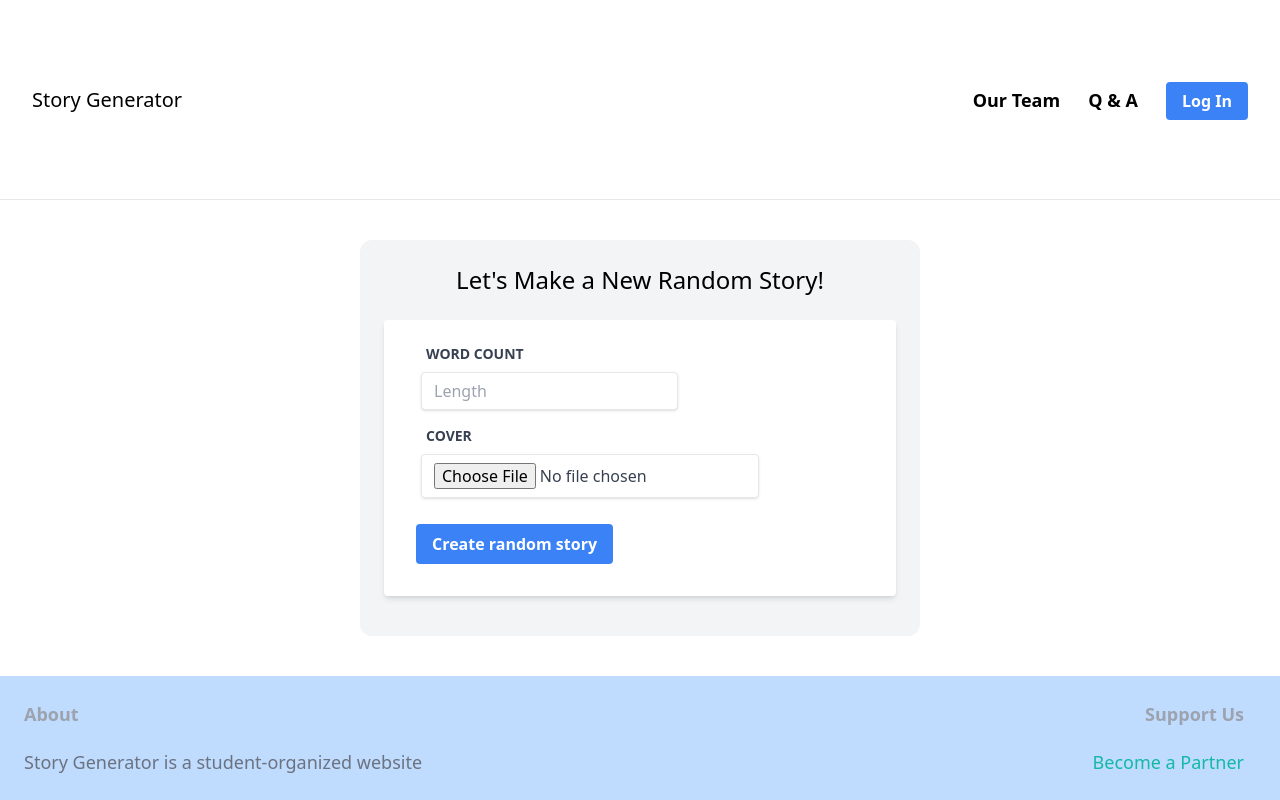
After one commit to jcSmith8/Story-Generator, a Flask app: page /create/random in a window 1280 px wide. The commit adds this page. Run offline with Flask 3, Linux system fonts and the light colour scheme; parts of the project's set-up code (start-up, migrations or seed data) failed here and were passed over; some libraries are stand-ins or nearby versions.

Commit message:
Changed form function

```diff
--- a/app.py
+++ b/app.py
@@ -1,5 +1,5 @@
 from flask import Flask, render_template, request, url_for, redirect
-from story import StoryInfo, random_story, random_init, access_saved_story, removeSpecialCharacters
+from story import StoryInfo, random_story, random_init, access_saved_story, removeSpecialCharacters, story_now
 import sqlite3
 import os
 from flask_sqlalchemy import SQLAlchemy
@@ -57,6 +57,7 @@ class Chapters(db.Model):
 
 @app.route('/')
 def index():
+    print(request.root_url)
     stories_3 = Stories.query.limit(3).all()
     print(stories_3)
     return render_template('index.html', stories = stories_3)
@@ -67,9 +68,13 @@ def contact():
 
 @app.route('/create', methods =["GET", "POST"])
 def create():
+    global story_now
+    print(request.environ)
+    route = request.environ['REQUEST_URI'].split('/')[-1]
+    print(route)
     if request.method == "POST":
         # Create a table for the stories
-        story_new = Stories(
+        story_now = Stories(
             story_name= '',
             place=request.form['place'],
             time_period=request.form['time_period'],
@@ -78,60 +83,77 @@ def create():
             theme=request.form['theme'],
             cover=request.form['cover'] if request.form['cover'] != '' else '',
         )
-        db.session.add(story_new)
+        db.session.add(story_now)
         db.session.commit()
 
-        return render_template('form2.html', story=story_new)
+        return render_template('form2.html', story=story_now)
 
     return render_template('form.html')
 
 @app.route('/create/stage2', methods =["GET", "POST"])
 def create2():
+    global story_now
+    print(request.form)
+    print(request.environ)
+    route = request.environ['HTTP_REFERER'].split('/')[-1]
+    print("POST FROM: ", route)
     if request.method == "POST":
         # Create a table for the stories
-        print(request.form)
 
-        story_new_model = StoryInfo(
-            characters=request.form['characters'],
-            mainchar=request.form['place'],
-            place= request.form['place'],
-            time=request.form['time_period'],
-            wordCount=request.form['word_count'],
-            theme=request.form['theme'],
-            audience=request.form['audience'],
-        )
-        story_new_model.start_story()
-        story_new_model.generate_title()
-        story_new_model.title = removeSpecialCharacters(story_new_model.title)
 
-        story_new = Stories(
-            title= story_new_model.title,
-            place= story_new_model.place,
-            time_period=story_new_model.time,
-            characters=story_new_model.characters,
-            main_character=story_new_model.mainchar,
-            word_count=story_new_model.wordCount,
-            theme=story_new_model.theme,
-            audience=story_new_model.audience,
-            cover=request.form['cover'] if request.form['cover'] != '' else '',
-        )
+        if route == 'create':
+            story_now = StoryInfo(
+                characters=request.form['characters'],
+                mainchar=request.form['place'],
+                place= request.form['place'],
+                time=request.form['time_period'],
+                wordCount=request.form['word_count'],
+                theme=request.form['theme'],
+                audience=request.form['audience'],
+            )
+            story_now.start_story()
+            story_now.generate_title()
+            story_now.title = removeSpecialCharacters(story_now.title)
 
-        db.session.add(story_new)
-        db.session.commit()
+            story_new = Stories(
+                title= story_now.title,
+                place= story_now.place,
+                time_period=story_now.time,
+                characters=story_now.characters,
+                main_character=story_now.mainchar,
+                word_count=story_now.wordCount,
+                theme=story_now.theme,
+                audience=story_now.audience,
+                cover=request.form['cover'] if request.form['cover'] != '' else '',
+            )
 
-        print('new story id: ', story_new.id)
-        story_new_model.story_id = story_new.id
+            db.session.add(story_new)
+            db.session.commit()
 
-        story_chapter_new = Chapters(
-            story_id = story_new.id,
-            chapter_count=len(story_new_model.chapters),
-            content=story_new_model.chapters[-1]
-        )
-        db.session.add(story_chapter_new)
-        db.session.commit()
+            print('new story id: ', story_new.id)
+            story_now.story_id = story_new.id
 
-        return render_template('form2.html', story=story_new_model)
+            story_chapter_new = Chapters(
+                story_id = story_new.id,
+                chapter_count=len(story_now.chapters),
+                content=story_now.chapters[-1]
+            )
+            db.session.add(story_chapter_new)
+            db.session.commit()
 
+            return render_template('form2.html', story=story_now)
+        elif route == 'random':
+            random_start = random_init()
+            story_now = eval(random_start)
+
+            story_now.print_story_type()
+
+            story_now.start_story()
+            story_now.generate_title()
+            return render_template('form2.html', story=story_now)
+        else:
+            story_now.add_chapter()
+            return render_template('form2.html', story=story_now)
 
     return redirect(url_for('create'))
 
@@ -153,6 +175,14 @@ def edit():
 
     return render_template('form.html')
 
+@app.route('/create/random', methods =["GET", "POST"])
+def random():
+    if request.method == "POST":
+        # Create a table for the stories
+        return redirect(url_for('index'))
+
+    return render_template('random.html')
+
 @app.route('/stories', methods =["GET", "POST"])
 def stories():
     if request.method == "POST":
--- a/requirements.txt
+++ b/requirements.txt
@@ -11,3 +11,5 @@ python_vlc==3.0.18122
 replicate==0.8.2
 Flask-SQLAlchemy==3.0.3
 Flask==2.3.2
+pydub
+httpx
--- a/static/css/style.css
+++ b/static/css/style.css
@@ -1,5 +1,45 @@
+/* width */
+::-webkit-scrollbar {
+    width: 8px;
+    border-radius: 8px;
+  }
+
+  /* Track */
+  ::-webkit-scrollbar-track {
+    --tw-bg-opacity: 1;
+    background-color: transparent;
+    border-radius: 0 8px 8px 0;
+  }
+
+  /* Handle */
+  ::-webkit-scrollbar-thumb {
+    border-radius: 8px;
+    background: #888;
+    display: none;
+  }
+
+  /* Handle on hover */
+  ::-webkit-scrollbar-thumb:hover {
+    background: #555;
+    display: block;
+  }
+
+body{
+    height:100%;
+    display:flex;
+    flex-direction: column;
+}
+
+body > :not(footer){
+    flex: 1 0 auto;
+}
+
 nav, footer{
     z-index:100;
+}
+
+.footer {
+    flex-shrink: 0;
 }
 
 form{
@@ -14,6 +54,15 @@ form input, form label {
 
 form div{
     margin:0 5px;
+}
+
+img{
+    object-fit: cover;
+}
+
+.grid{
+    text-transform: uppercase;
+    grid-template-columns: repeat(auto-fill, minmax(360px, 1fr));
 }
 
 
@@ -46,9 +95,12 @@ form div{
 }
 
 #story-board ul #list4{
+    font-size: 12px;
     width: auto;
     height: auto;
+    margin: 0.5em;
 }
+
 
 #story-board ul li a{
     display: block;
--- a/static/js/form.js
+++ b/static/js/form.js
@@ -1,8 +1,33 @@
 let edit_btns = document.querySelectorAll('.edit-btn')
 let edit_area = document.querySelector('.story')
+let form = $("#form-2");
 
 edit_btns.forEach((btn)=>{
     btn.addEventListener('click', ()=>{
         edit_area.disabled = false
     })
 })
+
+$( document ).ready(() => {
+    // function will get executed
+    // on click of submit button
+    $("#add-chap-btn").click(function(ev) {
+        var form = $("#form-2");
+        var url = '/create/stage2'
+        $.ajax({
+            type: "POST",
+            url: url,
+            data: form.serialize(),
+            success: function(data) {
+
+                // Ajax call completed successfully
+                alert("Form Submited Successfully");
+            },
+            error: function(data) {
+
+                // Some error in ajax call
+                alert("some Error");
+            }
+        });
+    });
+});
--- a/templates/base.html
+++ b/templates/base.html
@@ -12,8 +12,8 @@
         type="module"
     ></script>
 </head>
-<body class = "h-screen">
-    <nav class = "py-8 px-8 flex justify-between items-center border-b border-gray-200">
+<body class = "h-screen overflow-x-hidden overflow-y-auto">
+    <nav class = "sticky w-screen top-0 py-8 px-8 flex justify-between items-center border-b border-gray-200">
         <a href = "/" class = "text-xl font-500">Story Generator</a>
 
         <div class = "space-x-6">
@@ -23,19 +23,19 @@
             <a href = "#" class="bg-blue-500 hover:bg-blue-700 text-white font-bold py-2 px-4 rounded focus:outline-none focus:shadow-outline" style='margin-top:10px;'>Log In</a>
         </div>
     </nav>
-    <div class="h-auto max-h-fit w-auto flex justify-center px-8 py-8 mb-2">
+    <div class="h-3/4 min-h-min max-h-fit w-auto flex justify-center px-8 py-8 mb-2">
         {% block content %}
         {% endblock %}
     </div>
 
-    <footer class= "sticky w-screen bottom-0 py-8 px-8 flex justify-between bg-blue-200">
+    <footer class= "w-screen py-6 px-6 flex justify-between bg-blue-200">
         <div class= "w-2/3 pr-10">
             <h2 class = "text-lg mb-5 font-semibold text-gray-400"> About </h2>
 
             <p class = "text-lg text-gray-500"> Story Generator is a student-organized website </p>
         </div>
 
-        <div class= "text-right w-1/3 pr-10">
+        <div class= "text-right w-1/3 pr-3">
             <h2 class = "text-lg mb-5 font-semibold text-gray-400"> Support Us </h2>
 
             <ul class = "text-lg text-gray-500">
--- a/templates/form.html
+++ b/templates/form.html
@@ -4,7 +4,7 @@
 
 {% block content %}
 
-<div class=" mt-2 px-6 py-6 bg-gray-100 rounded-xl" >
+<div class=" mt-2 px-6 py-6 bg-gray-100 rounded-xl overflow-auto" >
     <h2 class = "mb-6 text-2xl text-center"> Let's Make a New Story! </h2>
     <div class = "w-full max-w-lg grid gap-3 place-items-center place-content-center" >
         <form class="bg-white shadow-md rounded px-8 pt-6 pb-8 mb-4" action='/create/stage2' method="POST">
--- /dev/null
+++ b/templates/random.html
@@ -0,0 +1,28 @@
+{% extends "base.html" %}
+
+
+{% block content %}
+
+<div class=" mt-2 px-6 py-6 bg-gray-100 rounded-xl overflow-auto" >
+    <h2 class = "mb-6 text-2xl text-center"> Let's Make a New Random Story! </h2>
+    <div class = "w-full max-w-lg grid gap-3 place-items-center place-content-center" >
+        <form class="bg-white shadow-md rounded px-8 pt-6 pb-8 mb-4" action='/create/stage2' method="POST">
+            <div class="mb-4">
+                <label class="block text-gray-700 text-sm font-bold mb-2" for="word_count">
+                    Word Count
+                </label>
+                <input class="shadow appearance-none border rounded w-full py-2 px-3 text-gray-700 leading-tight focus:outline-none focus:shadow-outline" type='number' name='word_count' placeholder = 'Length'>
+            </div>
+
+            <div class="mb-4">
+                <label class="block text-gray-700 text-sm font-bold mb-2" for="cover">
+                    Cover
+                </label>
+                <input class="shadow appearance-none border rounded w-full py-2 px-3 text-gray-700 leading-tight focus:outline-none focus:shadow-outline" type='file' name='cover' placeholder = 'Theme'>
+            </div>
+            <button  class="bg-blue-500 hover:bg-blue-700 text-white font-bold py-2 px-4 rounded focus:outline-none focus:shadow-outline" style='margin-top:10px;' type='submit' >Create random story</button>
+        </form>
+    </div>
+</div>
+
+{% endblock content %}
```
Also changed, not shown: init_db.py (+21 -3 lines), main.py (+32 -15 lines), mubert.py (added, +167 -0 lines), story.py (+71 -19 lines), templates/form2.html (+15 -10 lines), templates/index.html (+12 -12 lines), voice2.py (+10 -10 lines), static/images/placeholder.png (added), story_database.db, templates/edit.html (added), 1 other file.
